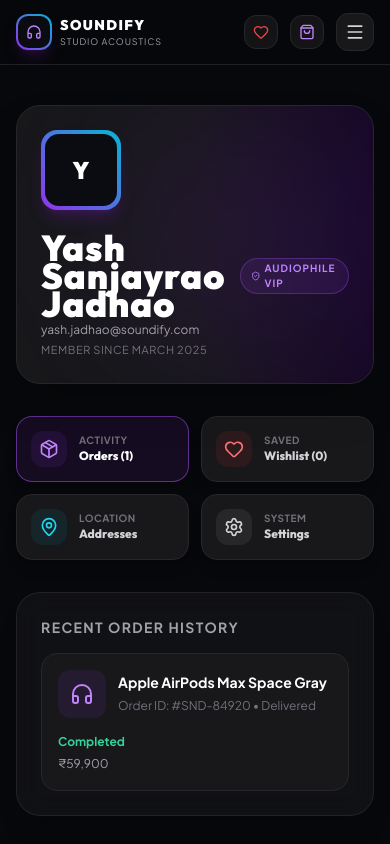
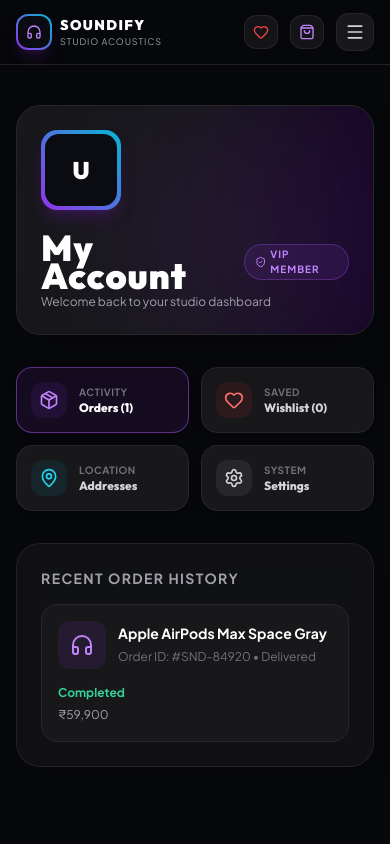
Before and after one commit to YashJ0509/soundify, a React (Vite) app: page /account in a window 390 px wide. Shown: the top 844 px of the page. Built offline with nearby package versions, Linux system fonts and the light colour scheme.

Commit message:
Remove hardcoded personal info and fix mobile grid layout

```diff
--- a/src/pages/AccountPage.jsx
+++ b/src/pages/AccountPage.jsx
@@ -1,18 +1,10 @@
 import React, { useState } from "react";
 import { useShop } from "../context/ShopContext";
-import { Package, Heart, MapPin, Settings, User, LogOut, ShieldCheck, Headphones } from "lucide-react";
+import { Package, Heart, MapPin, Settings, ShieldCheck, Headphones } from "lucide-react";
 
 export default function AccountPage() {
   const { wishlist, cart } = useShop();
   const [activeTab, setActiveTab] = useState("orders");
-
-  // Mock user profile data
-  const userProfile = {
-    name: "Yash Sanjayrao Jadhao",
-    email: "yash.jadhao@soundify.com",
-    memberSince: "March 2025",
-    tier: "Audiophile VIP",
-  };
 
   return (
     <div className="min-h-screen bg-[#07080b] text-zinc-100 py-10 px-4 sm:px-6 lg:px-8">
@@ -25,21 +17,20 @@ export default function AccountPage() {
           <div className="flex flex-col sm:flex-row items-start sm:items-center gap-6 relative z-10">
             <div className="w-20 h-20 rounded-2xl bg-gradient-to-tr from-purple-600 to-cyan-500 p-1 shadow-lg shadow-purple-900/40">
               <div className="w-full h-full bg-[#0b0c12] rounded-[14px] flex items-center justify-center text-2xl font-black font-heading text-white">
-                {userProfile.name.charAt(0)}
+                U
               </div>
             </div>
 
             <div className="space-y-1">
               <div className="flex items-center gap-2">
                 <h1 className="text-xl sm:text-2xl font-black font-heading tracking-wide text-white">
-                  {userProfile.name}
+                  My Account
                 </h1>
                 <span className="px-2.5 py-0.5 rounded-full bg-purple-500/10 border border-purple-500/30 text-[10px] font-bold text-purple-400 uppercase tracking-widest flex items-center gap-1">
-                  <ShieldCheck className="w-3 h-3" /> {userProfile.tier}
+                  <ShieldCheck className="w-3 h-3" /> VIP Member
                 </span>
               </div>
-              <p className="text-xs sm:text-sm text-zinc-400">{userProfile.email}</p>
-              <p className="text-[11px] text-zinc-500 uppercase tracking-wider">Member Since {userProfile.memberSince}</p>
+              <p className="text-xs sm:text-sm text-zinc-400">Welcome back to your studio dashboard</p>
             </div>
           </div>
         </div>
@@ -134,7 +125,14 @@ export default function AccountPage() {
               {wishlist?.length === 0 ? (
                 <p className="text-xs text-zinc-500 py-6 text-center">Your wishlist is currently empty.</p>
               ) : (
-                <p className="text-xs text-zinc-400">You have {wishlist?.length} items saved in your wishlist.</p>
+                <div className="space-y-2">
+                  {wishlist?.map((item, index) => (
+                    <div key={index} className="p-3 rounded-xl bg-zinc-900 border border-zinc-800 flex justify-between items-center text-xs">
+                      <span className="font-bold text-white">{item.name || item.title}</span>
+                      <span className="text-purple-400 font-bold">{item.price}</span>
+                    </div>
+                  ))}
+                </div>
               )}
             </div>
           )}
@@ -143,9 +141,8 @@ export default function AccountPage() {
             <div className="space-y-4">
               <h3 className="text-sm font-bold uppercase tracking-widest text-zinc-400">Saved Delivery Addresses</h3>
               <div className="p-4 rounded-2xl bg-zinc-900 border border-zinc-800 text-xs space-y-1">
-                <span className="font-bold text-white block">Home Address</span>
-                <p className="text-zinc-400">Amravati, Maharashtra, India</p>
-                <span className="text-[10px] text-purple-400 uppercase tracking-widest font-bold block pt-1">Default Shipping</span>
+                <span className="font-bold text-white block">Primary Shipping Address</span>
+                <p className="text-zinc-400">Default Studio Location</p>
               </div>
             </div>
           )}
@@ -158,10 +155,6 @@ export default function AccountPage() {
                   <span className="text-zinc-300 font-medium">Dark Mode Acoustic Theme</span>
                   <span className="text-purple-400 font-bold">Enabled</span>
                 </div>
-                <div className="flex justify-between items-center p-3 rounded-xl bg-zinc-900 border border-zinc-800">
-                  <span className="text-zinc-300 font-medium">High-Res Audio Alerts</span>
-                  <span className="text-emerald-400 font-bold">Active</span>
-                </div>
               </div>
             </div>
           )}
```
